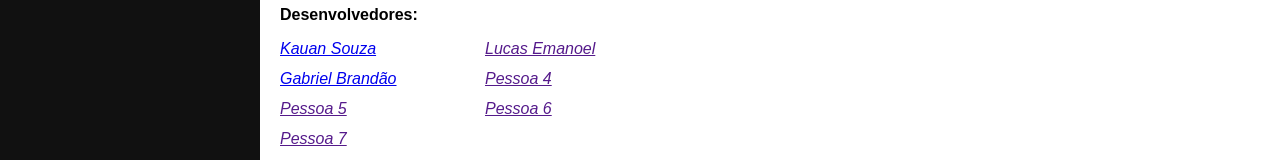
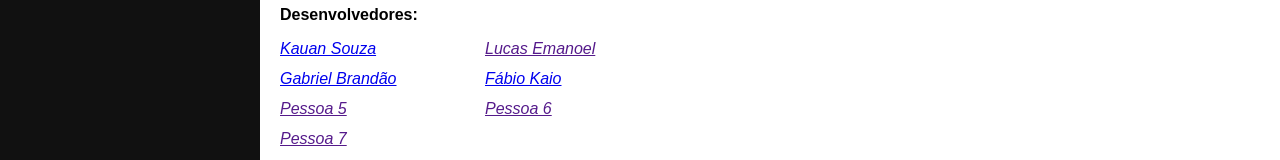
Before and after one commit to ks7m/Site_De_Ferramentas, a plain HTML site: page Projetos_De_Ferramentas/src/html/index.html in a window 1280 px wide. Shown: the part 436-596 px from the top of the page. Drawn offline with Linux system fonts and the light colour scheme; files that its build step writes are made by us from their sources; files whose address does not match are found by name.

```diff
--- a/Projetos_De_Ferramentas/src/html/index.html
+++ b/Projetos_De_Ferramentas/src/html/index.html
@@ -59,7 +59,7 @@
             <a href="https://github.com/ks7m">Kauan Souza</a>
             <a href="">Lucas Emanoel</a>
             <a href="www.linkedin.com/in/gabobrandao">Gabriel Brandão</a>
-            <a href="">Pessoa 4</a>
+            <a href="https://www.linkedin.com/in/fabiokaio/">Fábio Kaio</a>
             <a href="">Pessoa 5</a>
             <a href="">Pessoa 6</a>
             <a href="">Pessoa 7</a>
```
Also changed, not shown: 1 other file.
